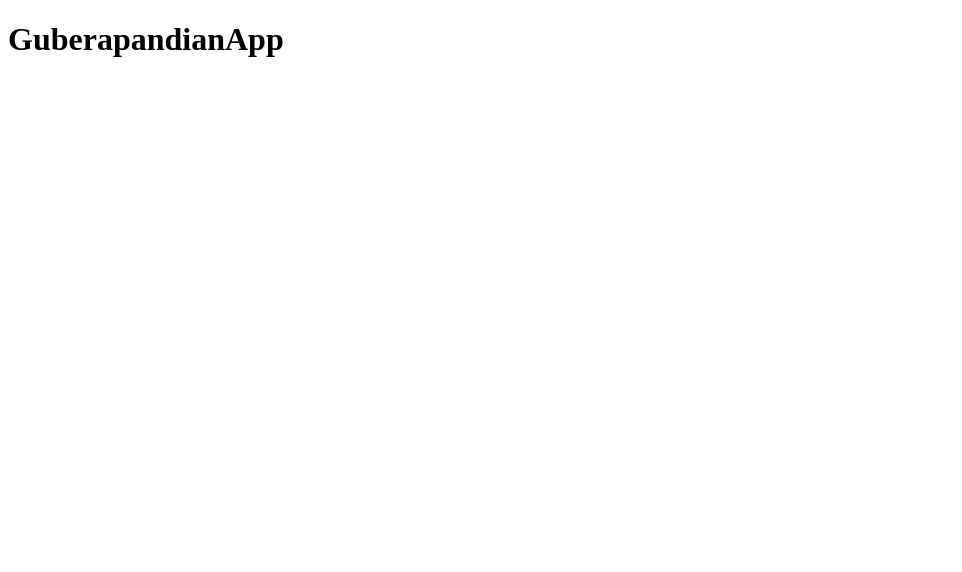
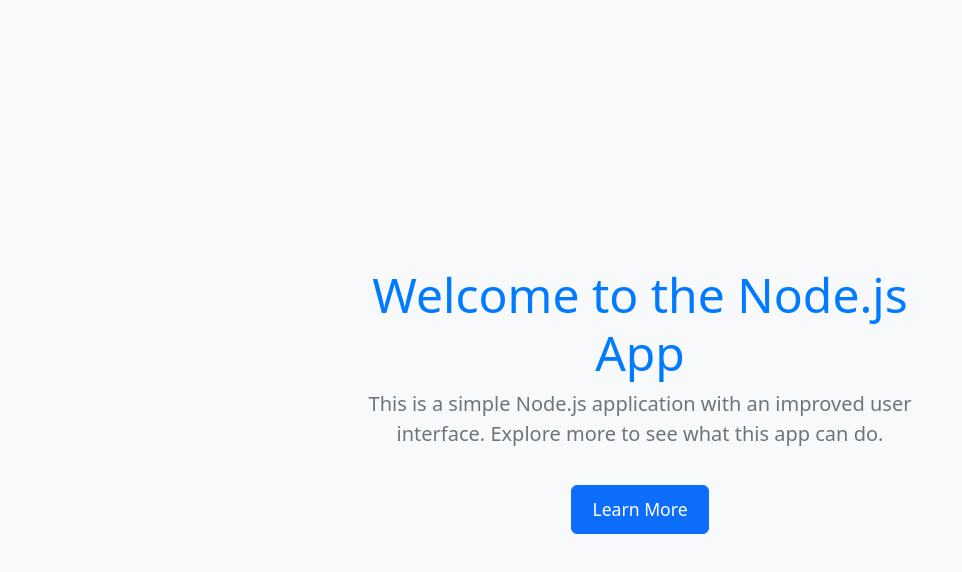
Before and after one commit to Guberapandian/gubera-node, a website: page views/index.html in a window 1280 px wide. Shown: the whole page, without its empty margins (0-962 px from the left). Drawn offline with nearby package versions, Linux system fonts and the light colour scheme.

Commit message:
Update index.html
1

```diff
--- a/views/index.html
+++ b/views/index.html
@@ -4,9 +4,48 @@
     <meta charset="UTF-8">
     <meta http-equiv="X-UA-Compatible" content="IE=edge">
     <meta name="viewport" content="width=device-width, initial-scale=1.0">
-    <title>Simple Node App</title>
+    <title>Welcome to Node.js App</title>
+
+    <!-- Bootstrap CSS for responsive design and styling -->
+    <link href="https://cdn.jsdelivr.net/npm/bootstrap@5.3.0-alpha1/dist/css/bootstrap.min.css" rel="stylesheet">
+
+    <style>
+        body {
+            background-color: #f8f9fa; /* Light background color */
+        }
+        .container {
+            height: 100vh;
+            display: flex;
+            justify-content: center;
+            align-items: center;
+            text-align: center;
+        }
+        h1 {
+            font-size: 3rem;
+            color: #007bff; /* Primary Bootstrap color */
+        }
+        p {
+            font-size: 1.25rem;
+            color: #6c757d; /* Bootstrap muted color */
+        }
+        .btn-primary {
+            padding: 10px 20px;
+            font-size: 1.1rem;
+            margin-top: 20px;
+        }
+    </style>
 </head>
 <body>
-    <h1>GuberapandianApp</h1>
+
+    <div class="container">
+        <div class="col-md-6">
+            <h1>Welcome to the Node.js App</h1>
+            <p>This is a simple Node.js application with an improved user interface. Explore more to see what this app can do.</p>
+            <a href="#" class="btn btn-primary">Learn More</a>
+        </div>
+    </div>
+
+    <!-- Bootstrap JS for interactivity (optional) -->
+    <script src="https://cdn.jsdelivr.net/npm/bootstrap@5.3.0-alpha1/dist/js/bootstrap.bundle.min.js"></script>
 </body>
 </html>
```
